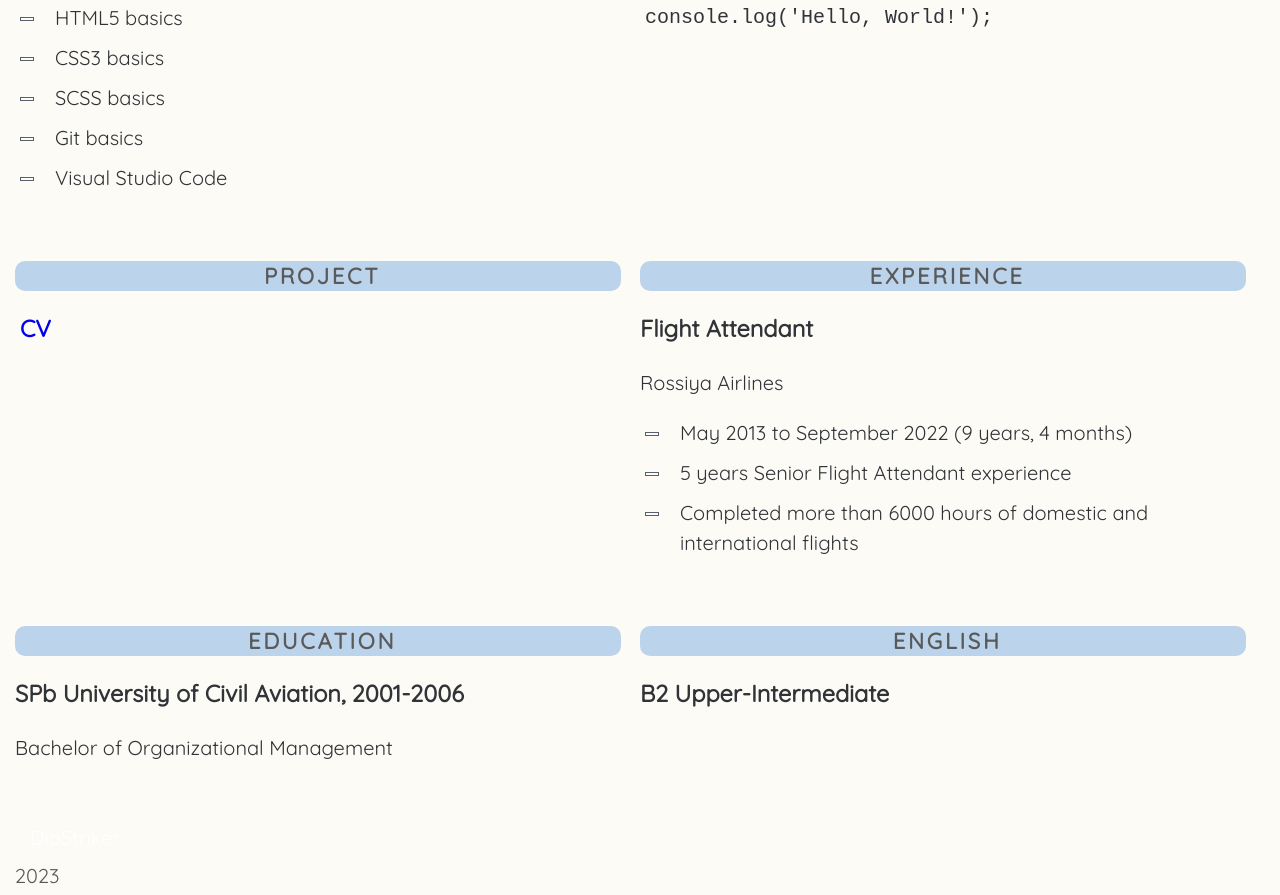
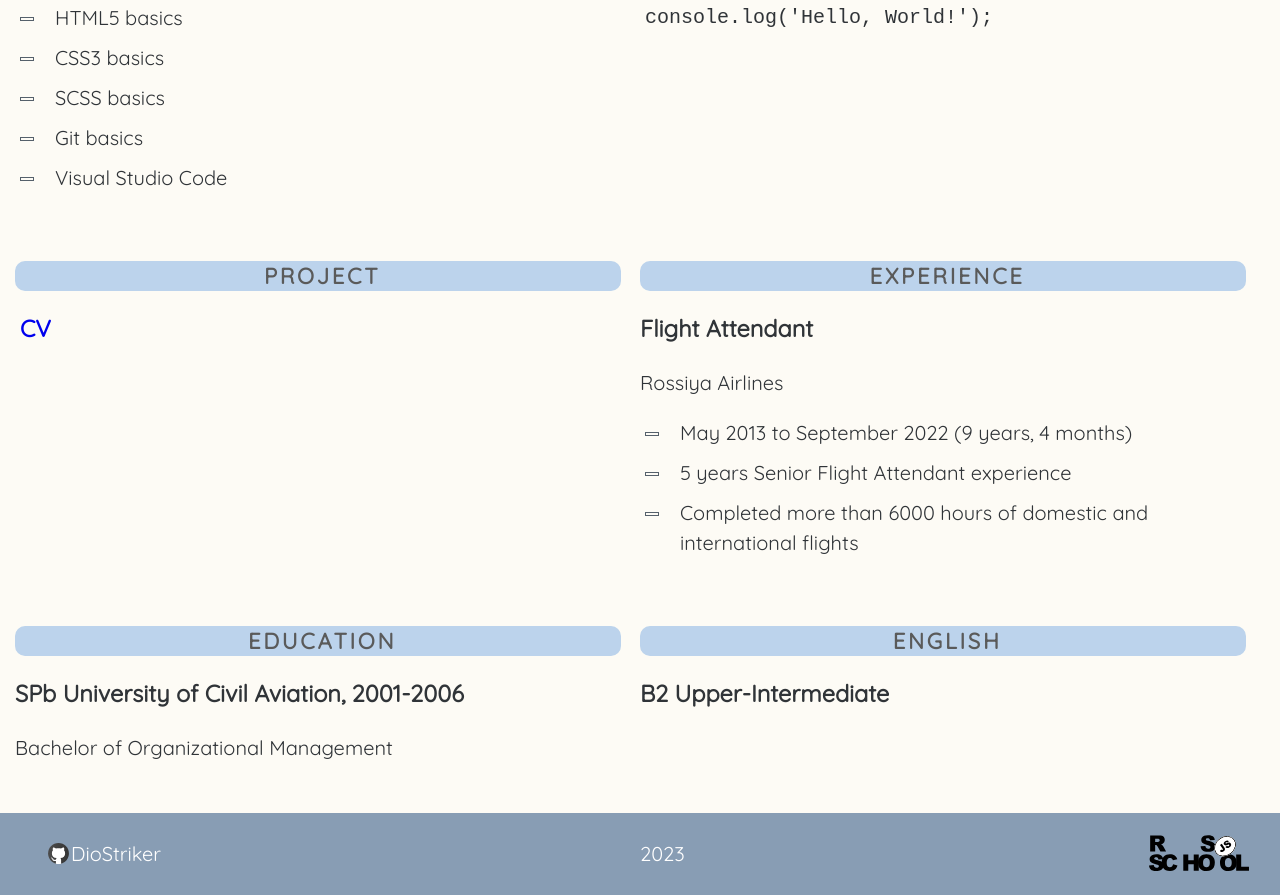
Before and after one commit to DioStriker/rsschool-cv-2023, a plain HTML site: page index.html in a window 1280 px wide. Shown: the part 864-1759 px from the top of the page. Drawn offline with Linux system fonts and the light colour scheme.

Commit message:
feat: add footer and links decoration

```diff
--- a/style.css
+++ b/style.css
@@ -220,3 +220,34 @@
           code {
             margin: 0 0 0 5px;
           }
+
+          .footer {
+            padding: 16px;
+            background-color: rgb(136, 157, 180);
+          }
+
+          .footer-container {
+            display: flex;
+            justify-content: space-between;
+            align-items: center;
+          }
+
+          .year {
+            font-size: 20px;
+            color: #fff;
+          }
+
+          .github::before {
+            content: "";
+            background-image: url(assets/icons/github.svg);
+            padding: 0 0 0 25px;
+            background-repeat: no-repeat;
+          }
+
+          .rsschool {
+            width: 100px;
+            height: 40px;
+            background-image: url(assets/logo/rs_school_js.svg);
+            block-size: contain;
+            background-repeat: no-repeat;
+          }
```
